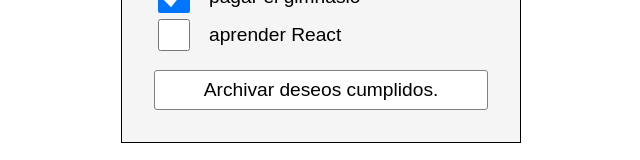
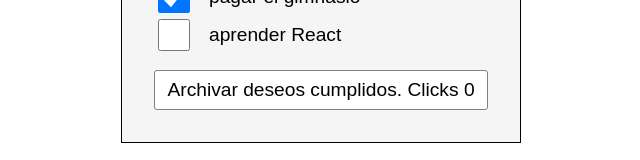
Before and after one commit to vanesaespin/ProyectosReact, a React (Create React App) app in the folder listadeseos/: page / in a window 1280 px wide. Shown: the part 302-462 px from the top of the page, without its empty margins (319-959 px from the left). Built offline with nearby package versions, Linux system fonts and the light colour scheme.

Commit message:
boton con hook

```diff
--- a/listadeseos/src/App/BotonArchivar/BotonArchivar.jsx
+++ b/listadeseos/src/App/BotonArchivar/BotonArchivar.jsx
@@ -1,20 +1,20 @@
-import React from "react"
-//import React, {useState} from "react"
+//import React from "react"
+import React, {useState} from "react"
 
 
 //VERSIÓN SIN HOOKS
-const BotonArchivar = () => {
-    const handleClick = () => {alert ('has pinchado');}
-    return (
-        <button type="button" className='deseos-clear' onClick={handleClick}>
-            Archivar deseos cumplidos.
-        </button>
-    );
-}
+// const BotonArchivar = () => {
+//     const handleClick = () => {alert ('has pinchado');}
+//     return (
+//         <button type="button" className='deseos-clear' onClick={handleClick}>
+//             Archivar deseos cumplidos.
+//         </button>
+//     );
+// }
 
 
 //VERSIÓN CON HOOKS para contar clics
-/*const BotonArchivar = () =>
+const BotonArchivar = () =>
 {
     //hook para practicar estados
         const [count, setCount] = useState(0);
@@ -24,6 +24,6 @@ const BotonArchivar = () => {
             </button>
         );
 }
-*/
+
 
 export default BotonArchivar;
```
